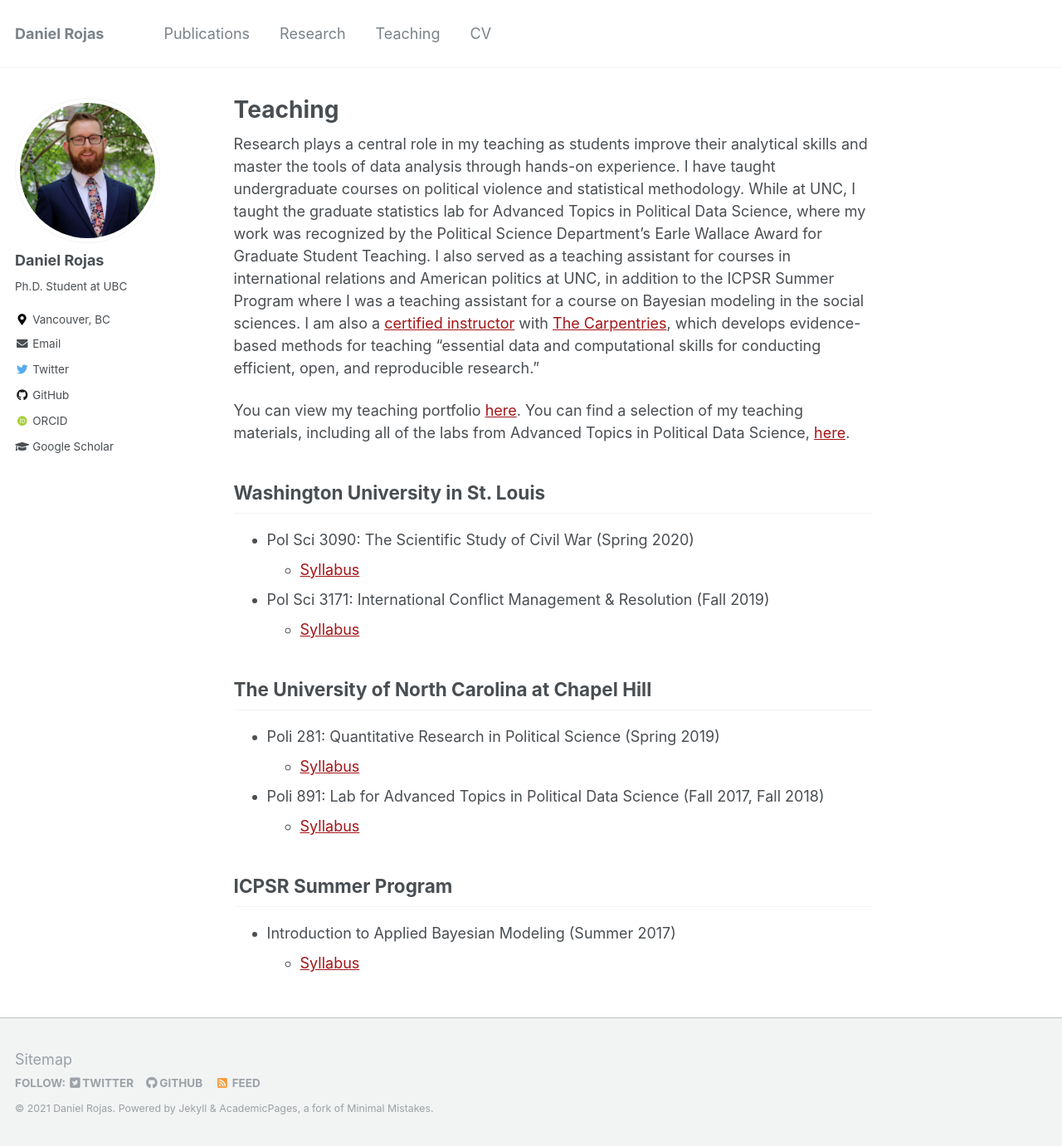
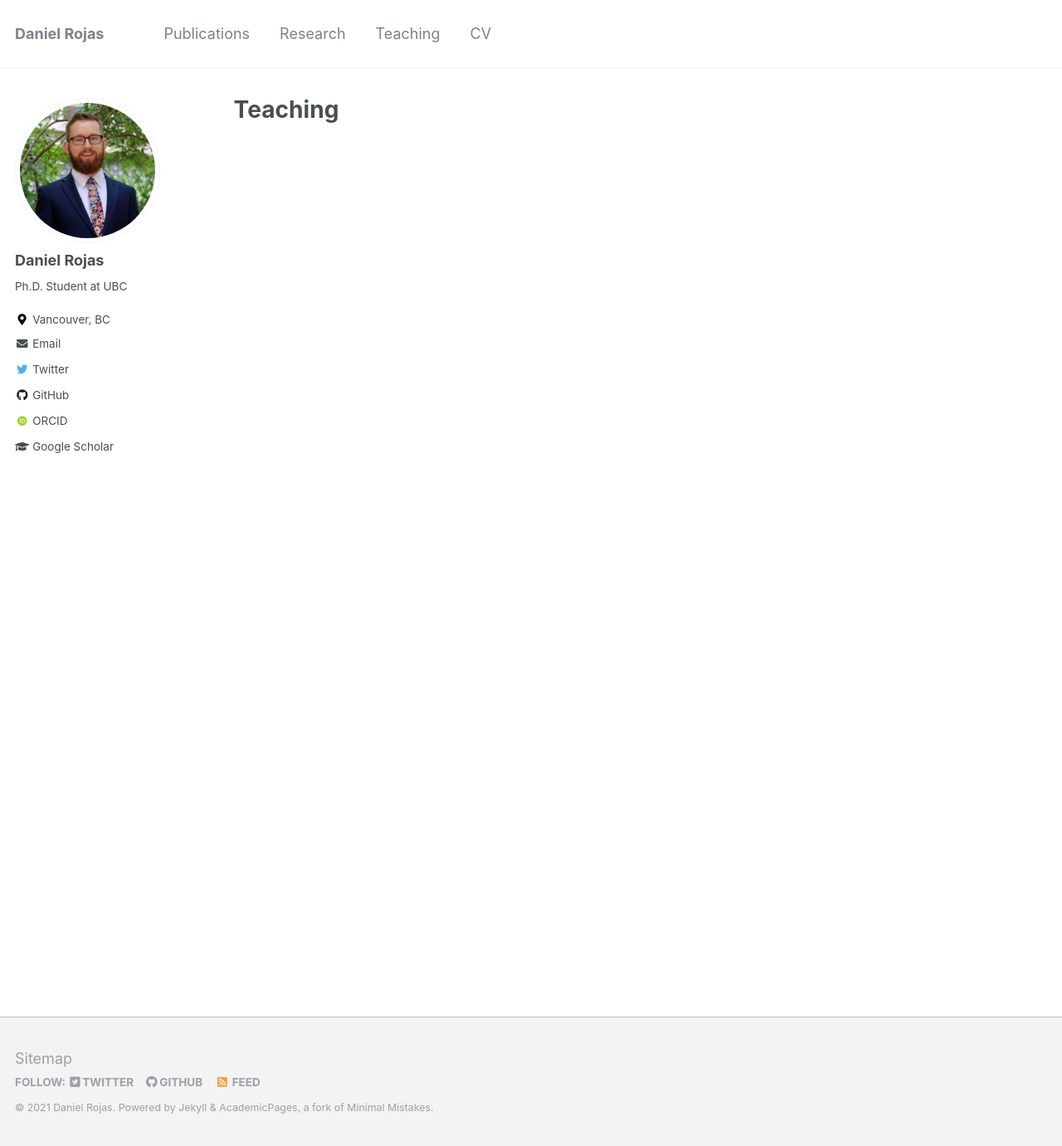
Before and after one commit to danielrojaslozano/danielrojaslozano.github.io, a Jekyll site: the page built from _pages/teaching.md, in a window 1280 px wide and 1381 px high. Shown: the whole window at 83% size. Built offline with Jekyll 4.4.1, drawn with Linux system fonts in a browser that asks for light colours; some web fonts are replaced.

Commit message:
Update teaching.md

```diff
--- a/_pages/teaching.md
+++ b/_pages/teaching.md
@@ -2,39 +2,3 @@
 permalink: /teaching/
 title: "Teaching"
 ---
-
-Research plays a central role in my teaching as students improve their
-analytical skills and master the tools of data analysis through hands-on
-experience. I have taught undergraduate courses on political violence and
-statistical methodology. While at UNC, I taught the graduate statistics lab for
-Advanced Topics in Political Data Science, where my work was recognized by the
-Political Science Department's Earle Wallace Award for Graduate Student
-Teaching. I also served as a teaching assistant for courses in international
-relations and American politics at UNC, in addition to the ICPSR Summer Program
-where I was a teaching assistant for a course on Bayesian modeling in the social
-sciences. I am also a
-[certified instructor](https://carpentries.org/instructors/#jayrobwilliams) with
-[The Carpentries](https://carpentries.org/), which develops evidence-based
-methods for teaching "essential data and computational skills for conducting
-efficient, open, and reproducible research."
-
-
-You can view my teaching portfolio [here](/files/pdf/teaching/Portfolio.pdf).
-You can find a selection of my teaching materials, including all of the labs
-from Advanced Topics in Political Data Science, [here](/teaching-materials).
-
-## Washington University in St. Louis
-- Pol Sci 3090: The Scientific Study of Civil War (Spring 2020)
-    - [Syllabus](/files/pdf/teaching/PS 3090 Syllabus.pdf)
-- Pol Sci 3171: International Conflict Management & Resolution (Fall 2019)
-    - [Syllabus](/files/pdf/teaching/PS 3171 Syllabus.pdf)
-
-## The University of North Carolina at Chapel Hill
-- Poli 281: Quantitative Research in Political Science (Spring 2019)
-    - [Syllabus](/files/pdf/teaching/POLI 281 Syllabus.pdf)
-- Poli 891: Lab for Advanced Topics in Political Data Science (Fall 2017, Fall 2018)
-    - [Syllabus](/files/pdf/teaching/POLI 891 Syllabus.pdf)
-
-## ICPSR Summer Program
-- Introduction to Applied Bayesian Modeling (Summer 2017)
-    - [Syllabus](/files/pdf/teaching/bayes2017.pdf)
```
